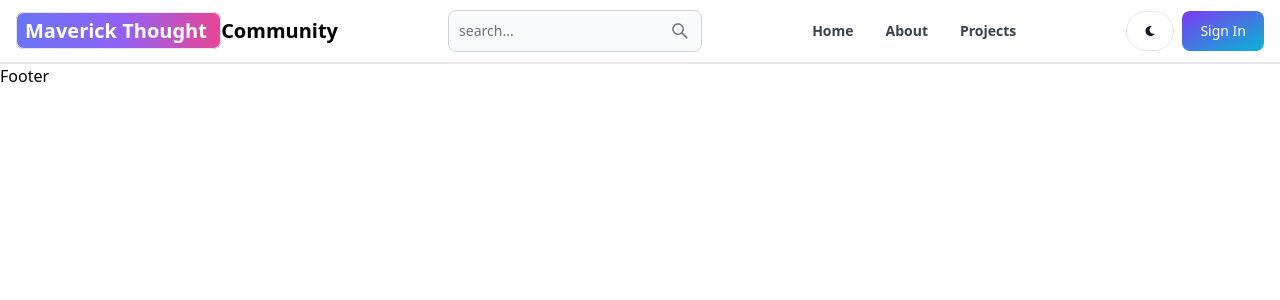
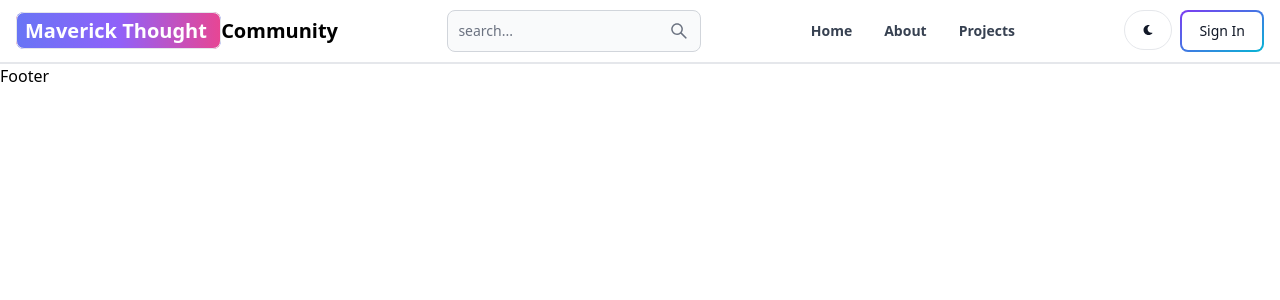
Before and after one commit to pythi1/blog, a React (Vite) app in the folder client/: page / in a window 1280 px wide. Shown: the top 300 px of the page. Built offline with nearby package versions, Linux system fonts and the light colour scheme.

Commit message:
built backend and install node

```diff
--- a/client/src/components/Header.jsx
+++ b/client/src/components/Header.jsx
@@ -32,7 +32,7 @@ function Header() {
                         <FaMoon />
                     </Button>
                     <Link to="/sign-in">
-                    <Button className='' gradientDuoTone='purpleToBlue' >
+                    <Button outline gradientDuoTone='purpleToBlue' >
                         Sign In
                     </Button>
                     </Link>
```
Also changed, not shown: package.json (added, +18 -0 lines), 2 other files (tests, documents, lock files or other folders).
